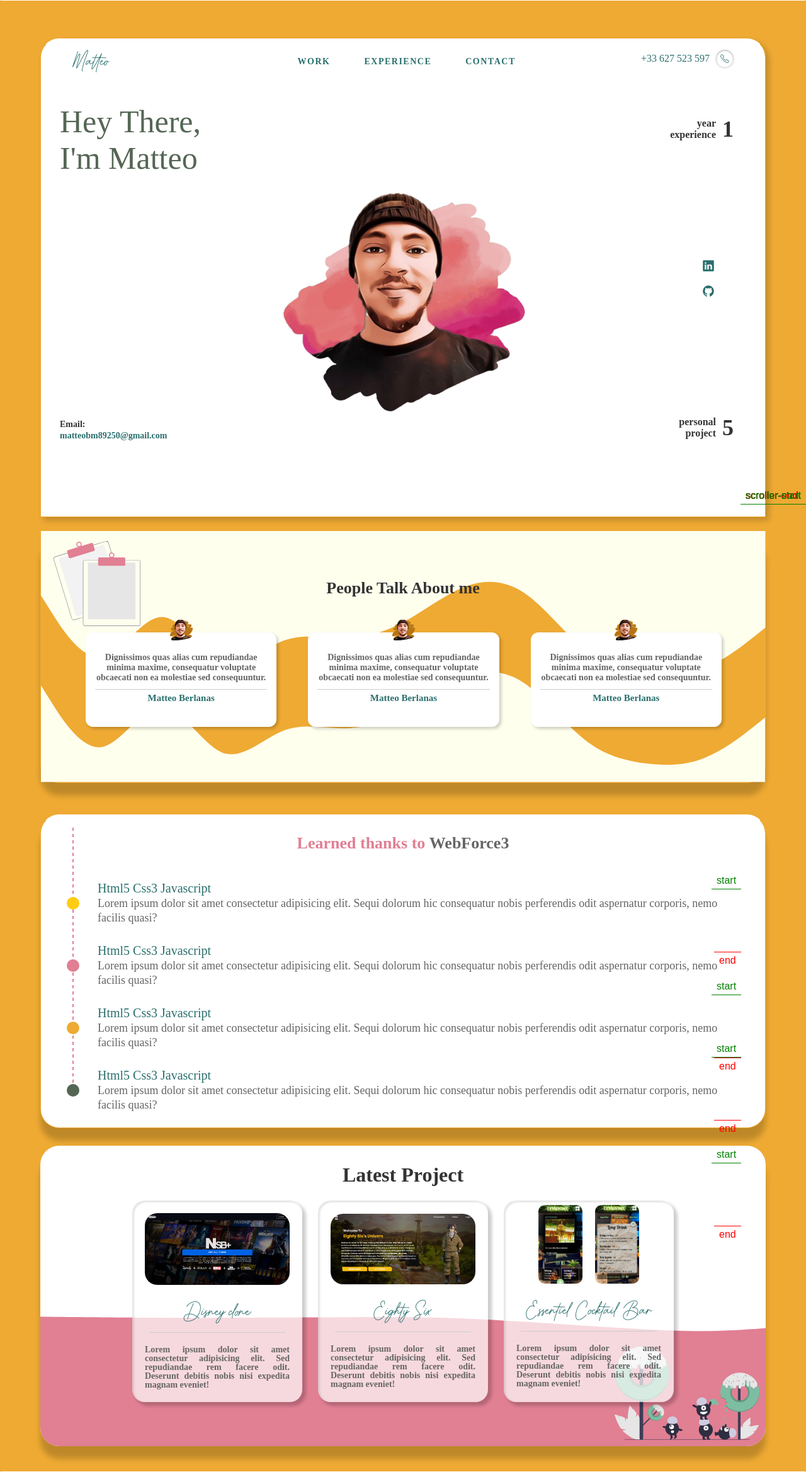
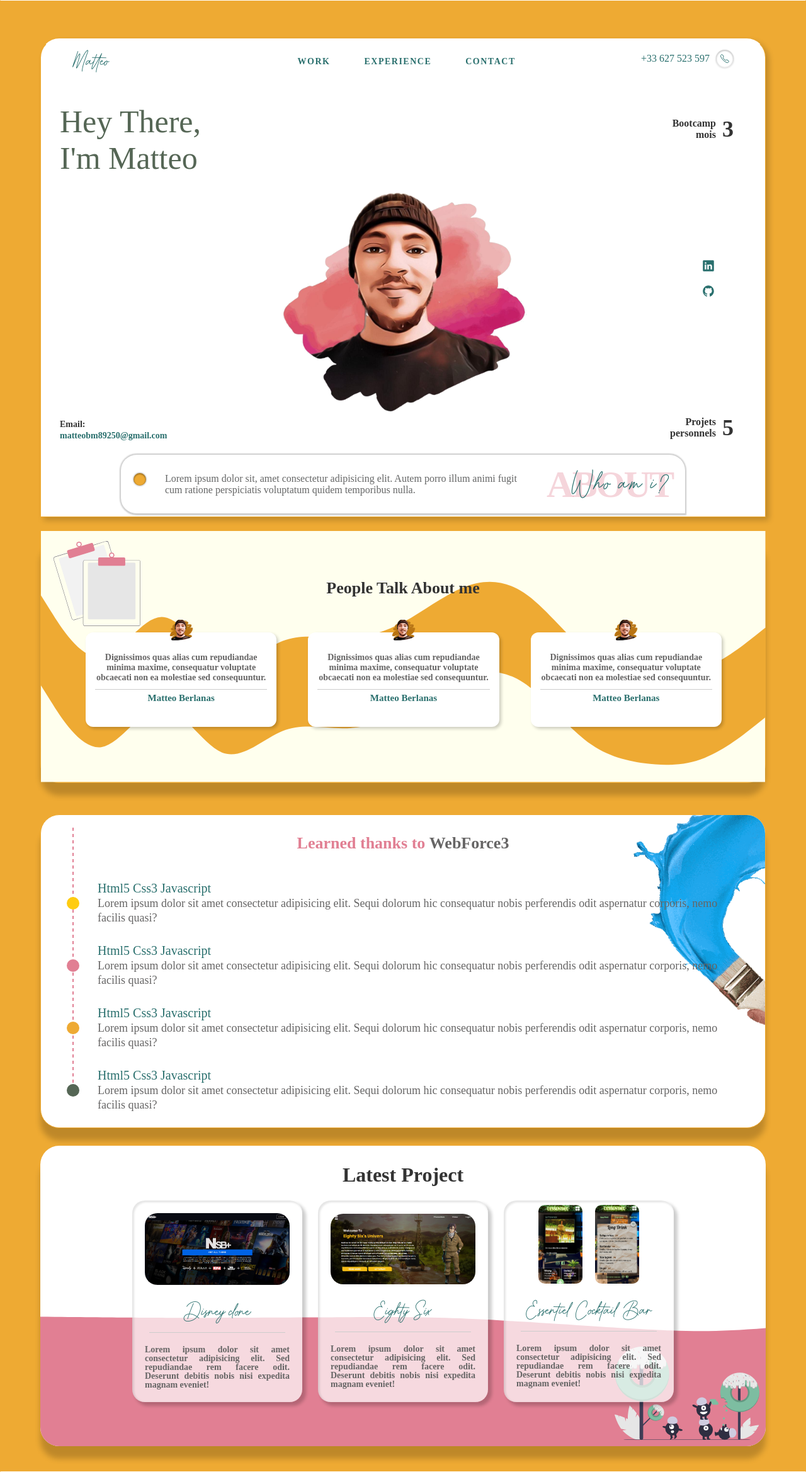
Before and after one commit to MatteoDv89/PortFolio, a PHP site: page / in a window 1280 px wide. Shown: the whole page at 63% size. Run offline with PHP 8.4, Linux system fonts and the light colour scheme; some libraries are stand-ins or nearby versions; some web fonts are replaced.

Commit message:
banner about

```diff
--- a/index.html
+++ b/index.html
@@ -56,7 +56,7 @@
                 <h1>Hey There, <br>
                 I'm Matteo
                 </h1>
-                <div class="email">
+                 <div class="email">
                     <p>Email:</p>
                     <a href="mailto:matteobm89250@gmail.com">matteobm89250@gmail.com</a>
                 </div>
@@ -64,23 +64,32 @@
             </div>
             <div class="right">
                 <div class="year">
-                    <p>year<br>
-                    experience</p>
-                    <span>1</span>
+                    <p>Bootcamp<br>
+                    mois</p>
+                    <span>3</span>
                 </div>
                 <div class="media">
                     <ion-icon name="logo-linkedin"></ion-icon>
                     <ion-icon name="logo-github"></ion-icon>
                 </div>
                 <div class="project">
-                    <p>personal<br>
-                    project</p>
+                    <p>Projets<br>
+                    personnels</p>
                     <span>5</span>
                 </div>
 
             </div>
             <div class="bottom_banner">
-                <div class="link">
+
+                <div class="title_banner">
+                    <h2>ABOUT</h2>
+                    <p>Who am i? <br>
+                    </p>
+                    <span>
+                    Lorem ipsum dolor sit, amet consectetur adipisicing elit. Autem porro illum animi fugit cum ratione perspiciatis voluptatum quidem temporibus nulla.
+                    </span>
+                </div>
+                <!-- <div class="link">
                     <span>
                         <ion-icon name="desktop-outline"></ion-icon>
                     </span>
@@ -107,7 +116,7 @@
                     <p>React</p>
                     <p class="detail">Lorem ipsum dolor sit amet consectetur adipisicing elit. Possimus, ut!</p>
                     </div>
-                    </div>
+                    </div>-->
             </div>
         </div>
 
@@ -170,7 +179,7 @@
          <circle class="ball ball04" ></circle>
         <span>Lorem ipsum dolor sit amet consectetur adipisicing elit. Sequi dolorum hic consequatur nobis perferendis odit aspernatur corporis, nemo facilis quasi?</span>
     </p>
-
+    <img class="pinceau" src="assets/images/pinceay-removebg-preview.png" alt="">
     </div>
 
     <!-- WORK____________ -->
--- a/javascript/app.js
+++ b/javascript/app.js
@@ -26,15 +26,14 @@ gsap.from(".school .text1", {
   scrollTrigger: {
     trigger: ".school .text1",
     toggleActions: "play none none none",
-    start: "80px bottom",
-    end: "180px bottom",
-    markers: true,
+    start: "180px bottom",
+    end: "250px bottom",
   },
 
   y: "-100%",
   ease: "power4",
   opacity: 0,
-  duration: 2,
+  duration: 2.5,
 });
 
 gsap.from(".school .text2", {
@@ -43,13 +42,12 @@ gsap.from(".school .text2", {
     toggleActions: "play none none none",
     start: "80px bottom",
     end: "180px bottom",
-    markers: true,
   },
 
   x: "100%",
   ease: "power4",
   opacity: 0,
-  duration: 2,
+  duration: 2.5,
 });
 
 gsap.from(".school .text3", {
@@ -58,13 +56,12 @@ gsap.from(".school .text3", {
     toggleActions: "play none none none",
     start: "80px bottom",
     end: "180px bottom",
-    markers: true,
   },
 
   x: "-100%",
   ease: "power4",
   opacity: 0,
-  duration: 2,
+  duration: 2.5,
 });
 
 gsap.from(".school .text4", {
@@ -73,11 +70,10 @@ gsap.from(".school .text4", {
     toggleActions: "play none none none",
     start: "80px bottom",
     end: "180px bottom",
-    markers: true,
   },
 
   y: "100%",
   ease: "power4",
   opacity: 0,
-  duration: 2,
+  duration: 2.5,
 });
--- a/style/style.css
+++ b/style/style.css
@@ -222,6 +222,8 @@ nav .phone_number ion-icon{
     align-items: center;
 }
 
+
+
 .content img{
     border-radius: 50%;
     position: absolute;
@@ -286,7 +288,9 @@ nav .phone_number ion-icon{
     gap: 10px;
     color: #333;
     font-weight: 600;
+
 }
+
 
 
 .right .year span, .right .project span{
@@ -294,7 +298,11 @@ nav .phone_number ion-icon{
     font-family: 'Caros Soft Extrabold';
     font-weight: 600;
 
+
+
 }
+
+
 
 .right .media{
     display: flex;
@@ -655,11 +663,22 @@ nav .phone_number ion-icon{
 
     position:relative;
 
-    border-top: 1px solid rgb(255,255,255,0.5);
+
     box-shadow: 0px 20px 10px 0px rgb(0,0,0,0.2);
     backdrop-filter: blur(2px);
     padding: 55px 40px 75px 90px;
     gap: 30px;
+    overflow: hidden;
+
+
+}
+
+.school .pinceau{
+    position: absolute;
+    z-index: -1;
+    bottom:0;
+    right: 0;
+    transform: rotate(135deg) translateX(-300px) translateY(-100px);
 
 
 }
@@ -740,7 +759,7 @@ nav .phone_number ion-icon{
 }
 
 
-@media (min-width:698px){
+@media (min-width:798px){
 
 .container{
     display: flex;
@@ -933,17 +952,91 @@ nav .phone_number ion-icon{
     left: 0;
     margin: 0 auto;
     padding: 0px 20px;
-
-    border-radius: 25px 25px 25px 25px;
+    max-height: 94px;
+    border-radius: 25px 25px 0px 25px;
     width: 70vw;
     background-color: #fff;
-    display: flex;
+    display: flex !important;
     flex-direction: row;
     justify-content: space-between;
     align-items: center;
     box-shadow: 0px 0px 2px 2px rgb(0,0,0,0.2);
     border-bottom: 1px solid #ccc;
 
+
+}
+
+.bottom_banner .title_banner{
+
+    display: block;
+    width: 100%;
+    z-index: 0;
+    padding: 50px 10px;
+
+    font-family: 'Caros Soft ExtraBold';
+
+    position: relative;
+    display: flex;
+    flex-direction: column;
+    justify-content: center;
+    align-items: center;
+    color:rgba(64, 168, 168, 0.226);
+}
+.title_banner h2{
+    padding: 50px;
+    display: block;
+    color: #e17f9254;
+     font-size: 60px;
+     max-width: 300px;
+     text-align: center;
+     letter-spacing: -2.5px;
+
+    position: absolute;
+    right: -50px;
+    line-height: 1;
+    top:50%;
+    transform: translateY(-50%);
+
+}
+
+.title_banner p{
+    position: absolute;
+    color:#333;
+    font-size: 62px;
+    right:0;
+
+    /* color:#337da8; */
+    color:var(--blue-green);
+    font-family: 'BetterGrade';
+    font-weight: 500;
+    text-align: left;
+    letter-spacing: 3px;
+
+}
+.title_banner span{
+    color: rgb(101,102,102);
+    font-size: 16px;
+    font-family: 'Caros Soft Medium';
+    left:0;
+    width: 80%;
+    padding: 50px;
+    position: absolute;
+}
+
+.title_banner span::before{
+    content:"";
+    width: 20px;
+    height: 20px;
+    border-radius: 50%;
+    background-color: var(--orange);
+    position: absolute;
+    left:0;
+      box-shadow: inset 0px 1px 2px 1px rgb(0,0,0,0.3),
+    0px 0px 2px 1px rgb(0,0,0,0.2);
+}
+
+.title_banner .txt_banner{
+    position: absolute;
 }
 
 .bottom_banner .link .text-box{
```
Also changed, not shown: assets/images/pinceau-removebg-preview.png (added), assets/images/pinceau.jpg (added), assets/images/pinceay-removebg-preview.png (added), assets/images/pinceay.png (added), assets/images/webforce.png (added).
